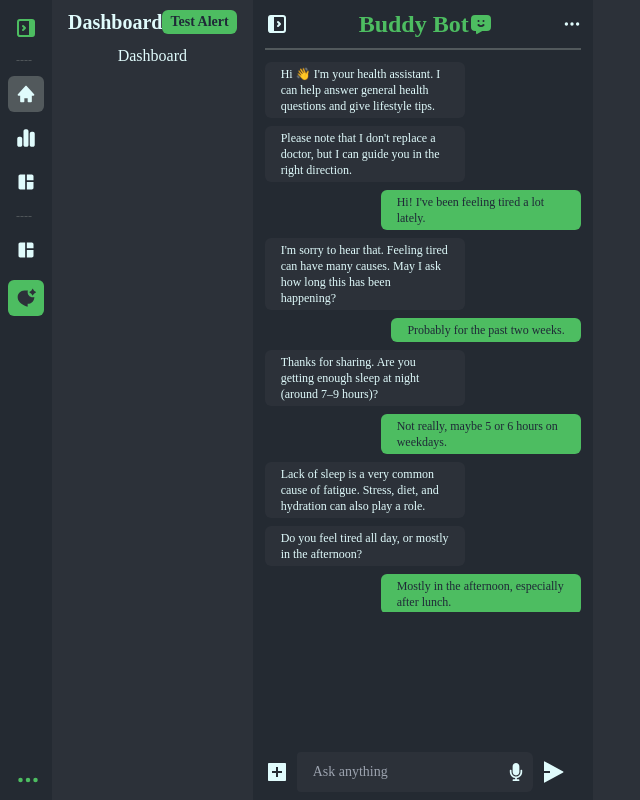
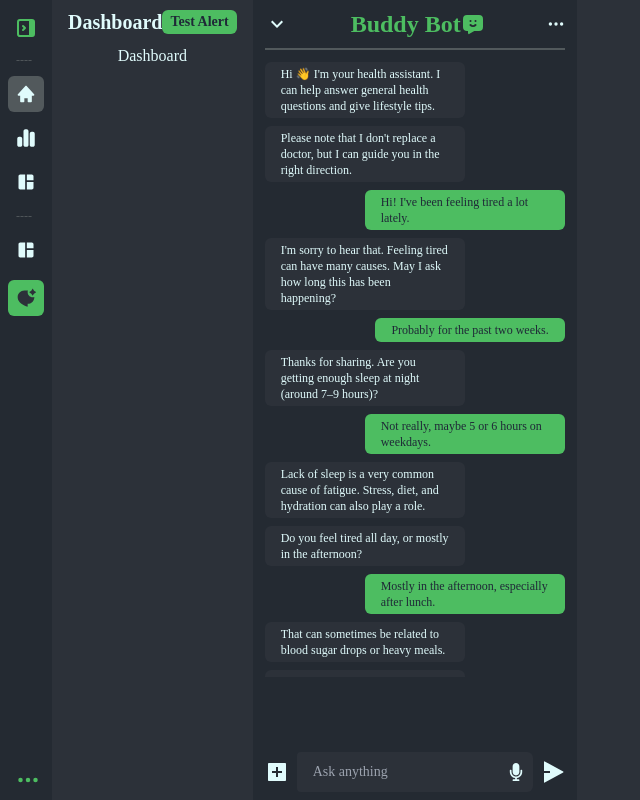
Before and after one commit to Kaimestry/ReactPractice, a React (Vite) app: page /dashboard in a window 1280 px wide. Shown: the whole page, without its empty margins (0-640 px from the left). Built offline with nearby package versions, Linux system fonts and the light colour scheme; a web font is replaced by a local one.

Commit message:
update: collapsed ChatBox

```diff
--- a/src/features/ChatBot/ChatBot.tsx
+++ b/src/features/ChatBot/ChatBot.tsx
@@ -1,5 +1,3 @@
-import { APP_CONFIG } from "../../config/app.config";
-import { TbLayoutSidebarLeftExpandFilled } from "react-icons/tb";
 import { TbMessageChatbotFilled } from "react-icons/tb";
 import { RiAddBoxFill } from "react-icons/ri";
 import { FaMicrophone } from "react-icons/fa";
@@ -7,29 +5,41 @@ import { RiSendPlane2Fill } from "react-icons/ri";
 import { BsThreeDots } from "react-icons/bs";
 
 import { CHAT_MSG } from "./ChatBotMsg.config";
+import { APP_CONFIG } from "../../config/app.config";
+
+import ToggleChat from "./ToggleChat";
+import { useState } from "react";
 
 const ChatBot = () => {
+  const [collapsed, setCollapsed] = useState(false); // 👈 OPEN by default
   return (
-    <aside className="chatbot-sidebar flex flex-col justify-between items-stretch">
+    <aside className={`chatbot-sidebar  ${collapsed ? "collapsed" : ""}`}>
       <div className="flex flex-col gap-3 ">
         {/* HEADER */}
-        <div className="pb-2 flex justify-between items-center font-bold border-b-2 border-[#52595c]">
-          <button className="left-0 action-icon">
-            <TbLayoutSidebarLeftExpandFilled />
-          </button>
+        <div
+          id="chatbox-header"
+          className="pb-2 flex justify-between items-center font-bold border-b-2 border-[#52595c]"
+        >
+          <ToggleChat
+            open={!collapsed}
+            onToggle={(open) => setCollapsed(!open)}
+          />
 
-          <h1 className="flex justify-center items-center text-highlight text-2xl">
-            {APP_CONFIG.chatbot.name}
+          <div className="flex justify-center items-center text-highlight text-2xl">
+            <h1 id="chatbox-title">{APP_CONFIG.chatbot.name}</h1>
             <TbMessageChatbotFilled />
-          </h1>
+          </div>
 
-          <button className="action-icon text-lg">
+          <button id="chatbot-setting" className="action-icon text-lg">
             <BsThreeDots />
           </button>
         </div>
 
         {/* CHAT  */}
-        <div className="flex flex-col flex-1 min-h-0 max-h-[550px] gap-2 overflow-y-auto hide-scrollbar">
+        <div
+          id="chat-container"
+          className="flex flex-col flex-1 min-h-0 gap-2 max-h-[615px] overflow-y-auto hide-scrollbar"
+        >
           {CHAT_MSG.map((chat) => (
             <p
               key={chat.id}
@@ -44,7 +54,7 @@ const ChatBot = () => {
       </div>
 
       {/* INPUT */}
-      <div className="flex gap-2">
+      <div id="chatbox-user-input" className="flex gap-2">
         <button className="action-icon">
           {/* add media */}
           <RiAddBoxFill />
--- /dev/null
+++ b/src/features/ChatBot/ToggleChat.tsx
@@ -0,0 +1,24 @@
+import ToggleButton from "../../utilities/ToggleButton";
+import { MdKeyboardArrowDown } from "react-icons/md";
+
+//! If want to change default state as open/close => change it inside Nav.tsx
+type ToggleChatProps = {
+  open: boolean;
+  onToggle: (open: boolean) => void;
+};
+
+const ToggleChat = ({ open, onToggle }: ToggleChatProps) => {
+  return (
+    <ToggleButton value={open} onToggle={onToggle} className="action-icon">
+      {(isOpen) => (
+        <MdKeyboardArrowDown
+          className={`transition-transform ${
+            isOpen ? "rotate-0" : "rotate-180"
+          }`}
+        />
+      )}
+    </ToggleButton>
+  );
+};
+
+export default ToggleChat;
--- a/src/index.css
+++ b/src/index.css
@@ -223,13 +223,13 @@
   CHATBOT
   ==============*/
   .chatbot-sidebar {
-    @apply flex flex-col h-screen gap-2 bg-muted py-2 px-3 flex-shrink-0;
-    width: 340px;
+    @apply flex flex-col h-screen justify-between gap-2 bg-muted py-2 px-3 flex-shrink-0;
+    transition: width 0.3s ease, transform 0.3s ease, border-radius 0.3s ease;
   }
 
   /* text styling */
   .chat-text {
-    @apply py-1 px-4 rounded-md inline-block w-fit text-xs;
+    @apply py-1 px-4 rounded-md w-fit text-xs flex flex-col justify-between items-stretch;
     max-width: 200px;
   }
 
@@ -239,4 +239,22 @@
   .chat-text.chat-user {
     @apply bg-highlight text-gray-800 self-end;
   }
+
+  /* COLLAPSED STYLING */
+  .chatbot-sidebar.collapsed {
+    @apply absolute w-[80px] h-fit bottom-0 right-0 rounded-lg;
+    border: 4px solid var(--bg-main);
+  }
+
+  .chatbot-sidebar.collapsed #chatbox-header {
+    @apply p-0;
+    border: none;
+  }
+
+  .chatbot-sidebar.collapsed h1,
+  .chatbot-sidebar.collapsed #chatbot-setting,
+  .chatbot-sidebar.collapsed #chat-container,
+  .chatbot-sidebar.collapsed #chatbox-user-input {
+    display: none;
+  }
 }
```
